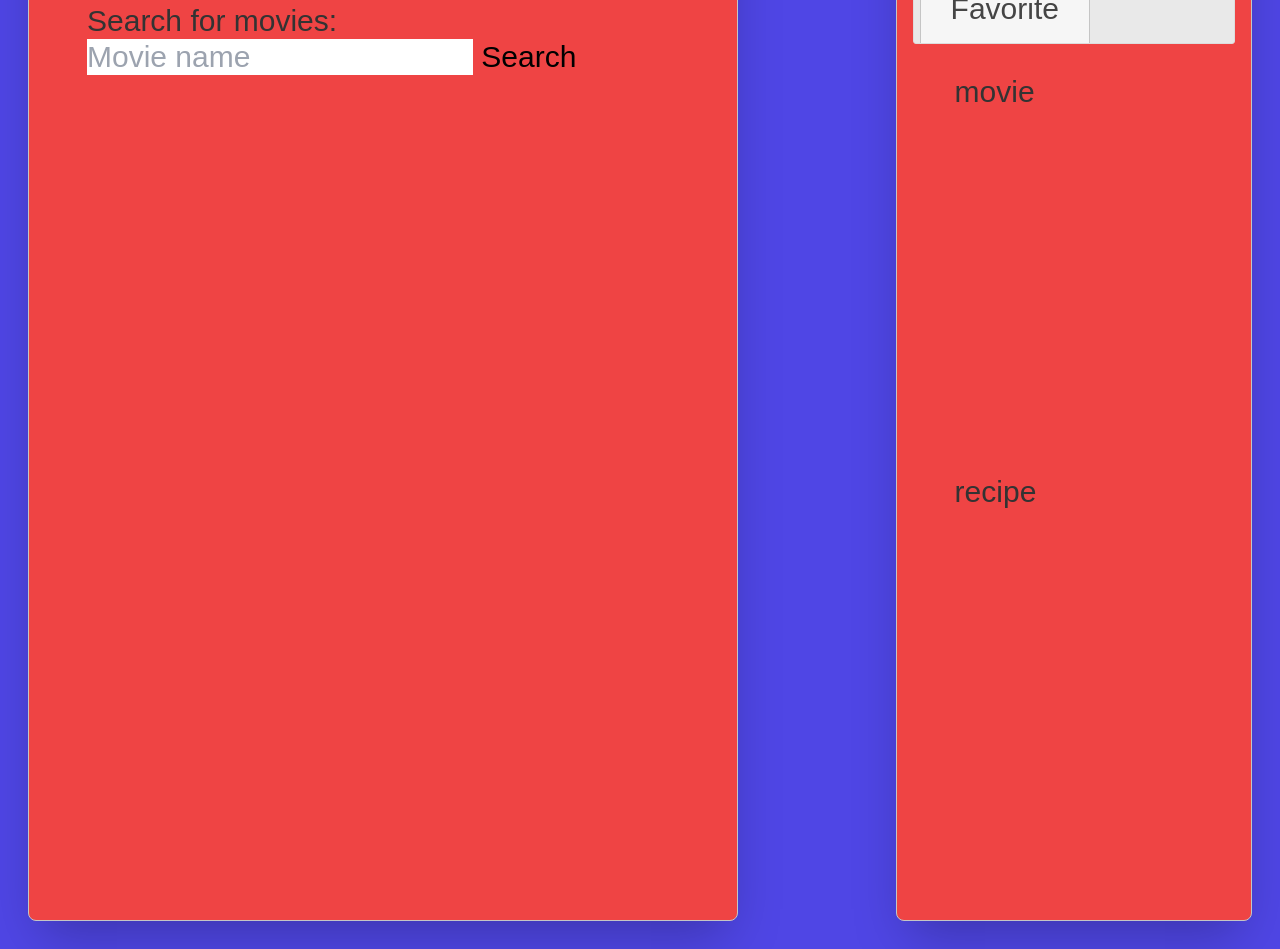
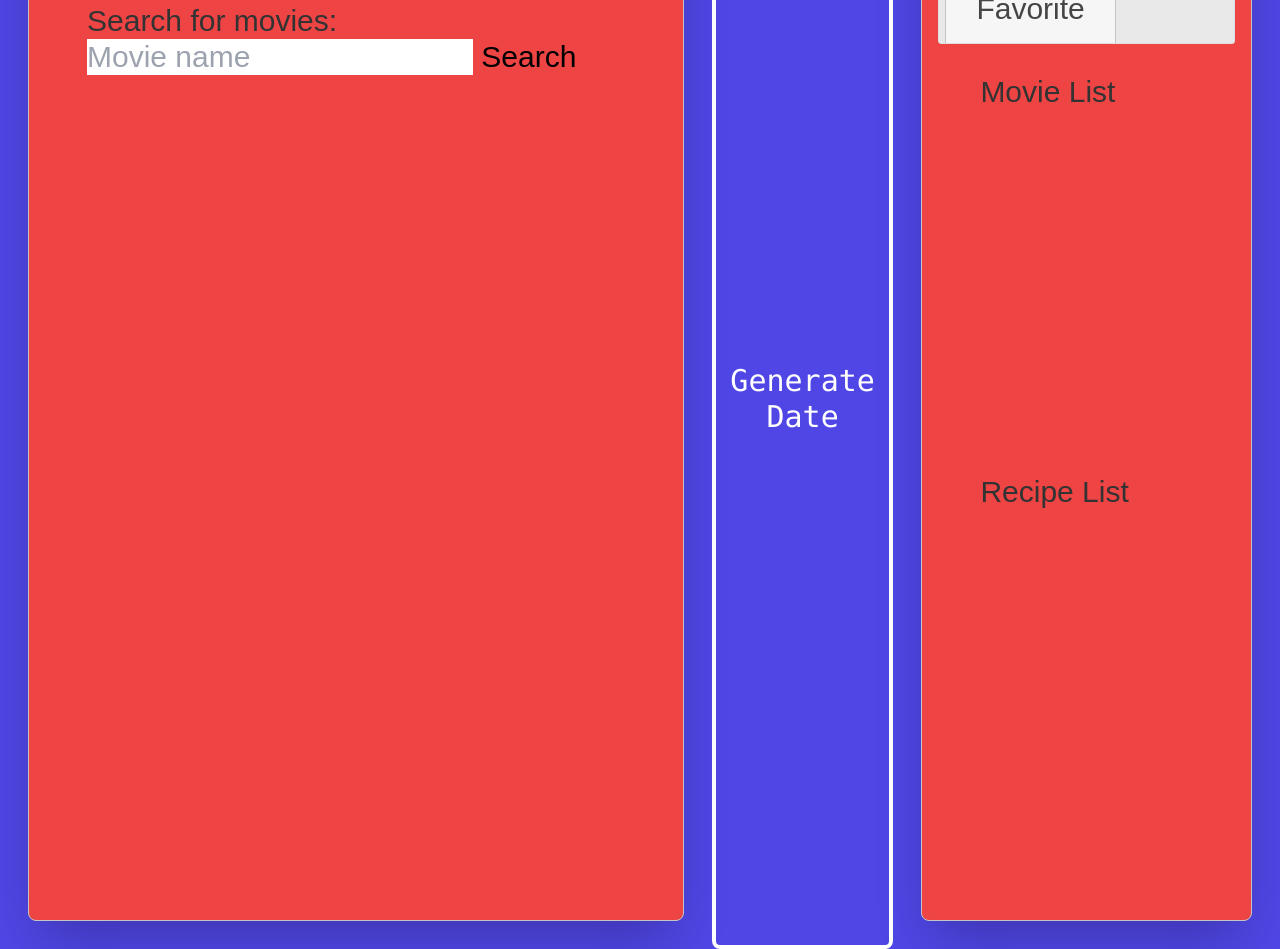
Before and after one commit to TimL94/Date-Advisor, a website: page index.html in a window 1280 px wide. Shown: the part 375-1324 px from the top of the page. Drawn offline with nearby package versions, Linux system fonts and the light colour scheme.

Commit message:
Changed Generate Date button styling, as well as making the generated movie and recipe inline instead of block

```diff
--- a/index.html
+++ b/index.html
@@ -8,13 +8,13 @@
     <link rel="stylesheet" href="./src/output.css">
 </head>
 
-<body class= "font-mono bg-indigo-600" >
+<body class= "font-mono bg-indigo-600">
     <header
     class="text-8xl text-white italic text-center bg-no-repeat bg-cover bg-bottom w-full h-full p-16"
     style= "background-image: url(./Assets/images/Artwork.jpg);"> DATE ADVISOR
     </header>
 
-    <main class= "w-full h-full inline-flex justify-between">
+    <main class= "w-full h-full pl-4 inline-flex justify-between p">
         <section id="search-container" class="tabs text-3xl bg-red-500 m-7 p-4 rounded-lg border-4 border-black shadow-2xl">
             <!-- Tab links-->
             <ul>
@@ -37,7 +37,7 @@
             <!-- Recipe search panel body -->
             <div id="recipe-search-tab" class="panel">
                 <!-- Recipe search form -->
-                <form id="search-recipe" class="search-form text-black" data-search-type="recipe">
+                <form id="search-recipe" class="search-form" data-search-type="recipe">
                     <label for="search-input">Search for recipes:</label>
                     <input type="text" name="search-input" id="search-input" placeholder="Recipes" autocomplete="on" required>
                     <button id="search-button" type="submit">Search</button>
@@ -46,8 +46,11 @@
                 <ul id="recipe-results" class="recipe results-list sortable" data-search-type="recipe"></ul>
             </div>
         </section>
-        <div><button id="generate">generate date</button>
-        <div id="modal"></div></div>
+
+        <div class="flex">
+            <button class="text-3xl rounded-lg border-4 text-white border-white " id="generate">Generate Date</button>
+        <div id="modal" class="inline-flex"></div></div>
+
         <section id="selection-container" class="tabs text-3xl bg-red-500 m-7 p-4 rounded-lg border-4 border-black shadow-2xl">
             <!-- Tab links-->
             <ul>
@@ -58,8 +61,8 @@
             <!-- Selections panel body -->
             <div id="selections-tab" class="panel">
                 <!-- list for displaying selections -->
-                <ul class="movie selection-list card-list" data-search-type="movie" style="min-height: 400px;">movie</ul>
-                <ul class="recipe selection-list card-list" data-search-type="recipe" style="min-height: 400px;">recipe</ul>
+                <ul class="movie selection-list card-list" data-search-type="movie" style="min-height: 400px;">Movie List</ul>
+                <ul class="recipe selection-list card-list" data-search-type="recipe" style="min-height: 400px;">Recipe List</ul>
             </div>
 
             <!-- Favorite selections panel body -->
```
